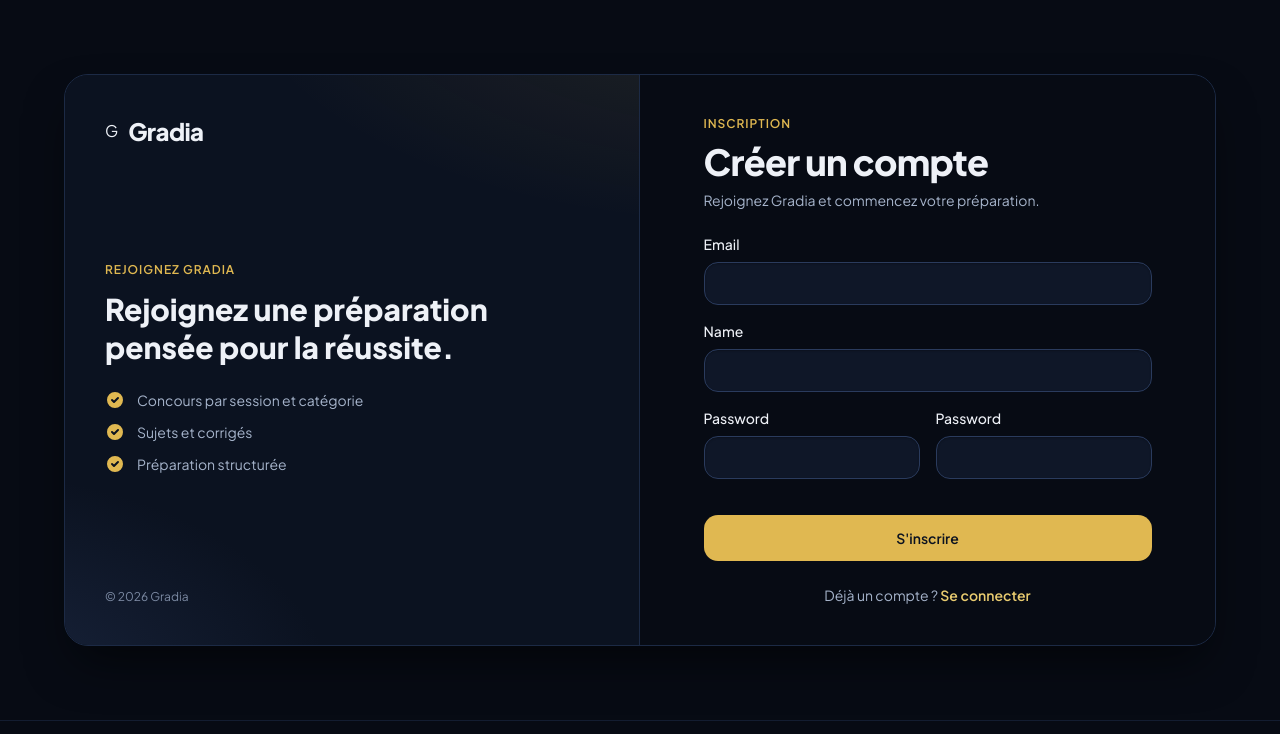
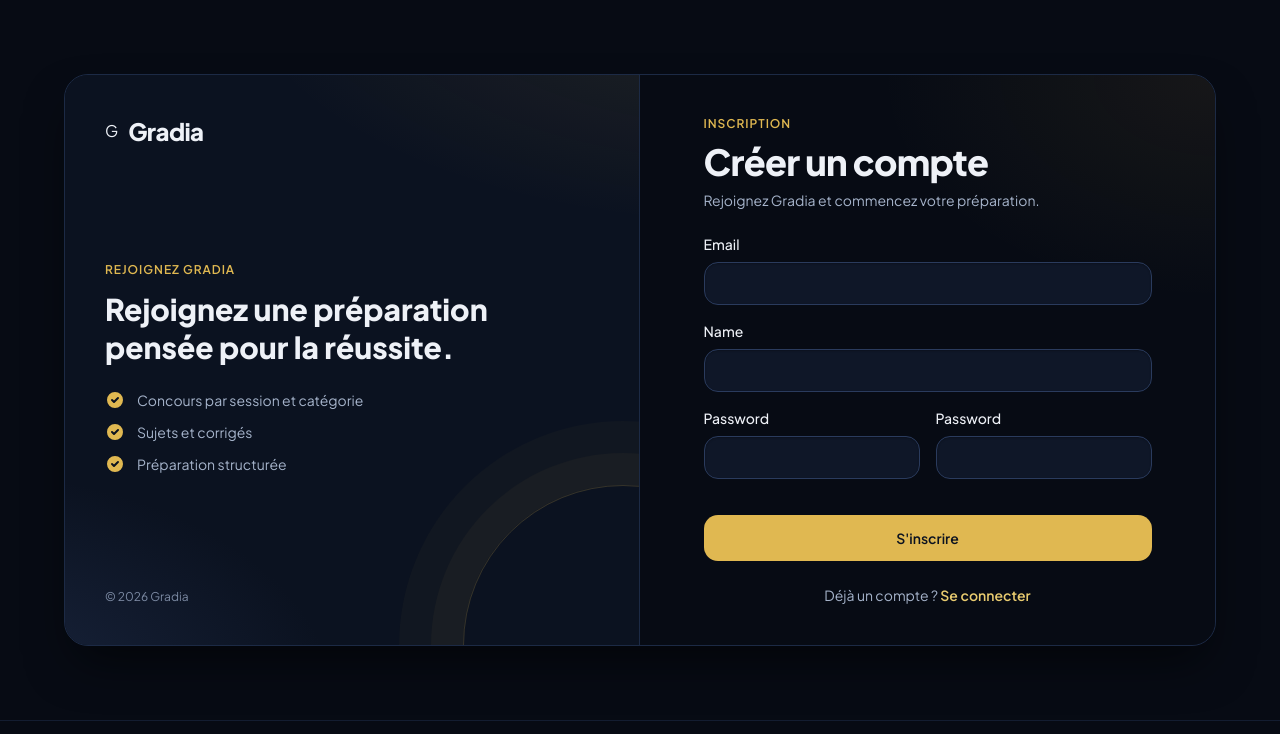
Before and after one commit to fygdeku-cloud/gradia-app, a Django app: template gradia/templates/users/register.html in a window 1280 px wide. Shown: the part 73-807 px from the top of the page. Run offline with Django 5.2, Linux system fonts and the light colour scheme; the template is opened without the code that fills it: most values are stand-ins (such as "Sample title", 1, 10 or a date in 2020); form fields are guessed from the names that the template uses.

Commit message:
polish(ui): improve auth surfaces and feedback states

```diff
--- a/gradia/static/css/users/auth.css
+++ b/gradia/static/css/users/auth.css
@@ -22,7 +22,7 @@
   overflow: hidden;
   border-radius: var(--gradia-radius-2xl);
   border: 1px solid var(--gradia-border);
-  background-color: var(--gradia-surface);
+  background: linear-gradient(145deg, var(--gradia-surface), var(--gradia-night-850));
   box-shadow: var(--gradia-shadow-xl);
 }
 
@@ -47,6 +47,19 @@
   border-right: 1px solid var(--gradia-border);
 }
 
+.auth-brand-panel::after {
+  content: "";
+  position: absolute;
+  width: 20rem;
+  height: 20rem;
+  right: -9rem;
+  bottom: -10rem;
+  border: 1px solid rgba(224, 184, 81, 0.2);
+  border-radius: 9999px;
+  box-shadow: 0 0 0 2rem rgba(224, 184, 81, 0.04), 0 0 0 4rem rgba(224, 184, 81, 0.025);
+  pointer-events: none;
+}
+
 @media (min-width: 1024px) {
   .auth-brand-panel {
     display: flex;
@@ -58,7 +71,9 @@
   align-items: center;
   justify-content: center;
   padding: 1.5rem;
-  background-color: var(--gradia-night-950);
+  background:
+    radial-gradient(30rem 20rem at 100% 0%, rgba(224, 184, 81, 0.07), transparent 70%),
+    var(--gradia-night-950);
 }
 
 @media (min-width: 640px) {
@@ -114,8 +129,8 @@
   top: 50%;
   right: 0.75rem;
   display: inline-flex;
-  width: 2rem;
-  height: 2rem;
+  width: 2.75rem;
+  height: 2.75rem;
   align-items: center;
   justify-content: center;
   border-radius: 0.5rem;
@@ -131,6 +146,18 @@
   color: var(--gradia-accent);
 }
 
+.password-toggle:focus-visible {
+  outline: 2px solid var(--gradia-accent);
+  outline-offset: 1px;
+}
+
+@media (prefers-reduced-motion: reduce) {
+  .auth-split-inner,
+  .password-toggle {
+    transition: none;
+  }
+}
+
 @media (min-width: 1024px) {
   .auth-mobile-brand {
     display: none;
--- a/gradia/templates/common/messages.html
+++ b/gradia/templates/common/messages.html
@@ -2,7 +2,8 @@
 {% if messages %}
 <div id="gradia-message-stack"
      class="pointer-events-none fixed inset-x-0 top-24 z-50 flex flex-col items-center gap-3 px-4 sm:items-end sm:pr-6"
-     aria-live="polite">
+     aria-live="polite"
+     aria-atomic="false">
   {% for message in messages %}
     {% if message.tags == 'success' %}
       <div data-gradia-message="4500" role="status"
```
